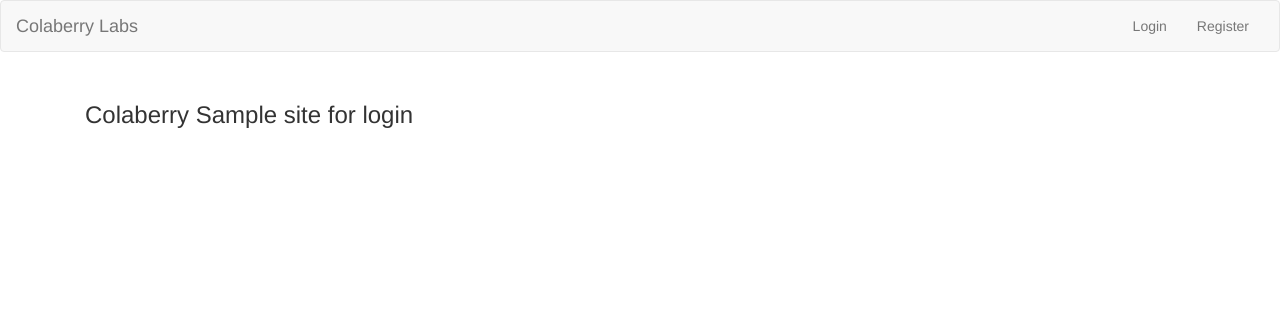
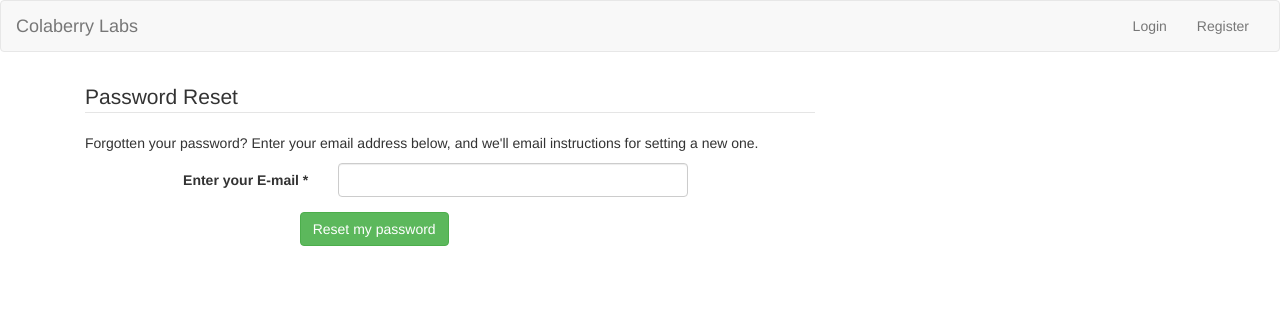
Before and after one commit to raidu4u/colaberrylabs, a Django app: a page that uses users/templates/users/base.html in a window 1280 px wide. Shown: the top 312 px of the page. Run offline with Django 3.2, Linux system fonts and the light colour scheme; some libraries are stand-ins or nearby versions.

Commit message:
reset password

```diff
--- a/colaberrylabs/urls.py
+++ b/colaberrylabs/urls.py
@@ -1,18 +1,3 @@
-"""colaberrylabs URL Configuration
-
-The `urlpatterns` list routes URLs to views. For more information please see:
-    https://docs.djangoproject.com/en/1.11/topics/http/urls/
-Examples:
-Function views
-    1. Add an import:  from my_app import views
-    2. Add a URL to urlpatterns:  url(r'^$', views.home, name='home')
-Class-based views
-    1. Add an import:  from other_app.views import Home
-    2. Add a URL to urlpatterns:  url(r'^$', Home.as_view(), name='home')
-Including another URLconf
-    1. Import the include() function: from django.conf.urls import url, include
-    2. Add a URL to urlpatterns:  url(r'^blog/', include('blog.urls'))
-"""
 from django.conf.urls import url, include
 from django.contrib import admin
 from django.contrib.auth import views as auth_views
@@ -22,6 +7,12 @@ urlpatterns = [
     url(r'^register/', users_views.register, name= 'register'),
     url(r'^login/', auth_views.LoginView.as_view(template_name= 'users/login.html'), name='login'),
     url(r'^logout/', auth_views.LogoutView.as_view(template_name= 'users/logout.html'), name='logout'),
+    url(r'^password-reset/', auth_views.PasswordResetView.as_view(template_name= 'users/password_reset.html'),
+        name='password_reset'),
+    url(r'^password-reset-confirm/<uidb64>/<key>/', auth_views.PasswordResetConfirmView.as_view(template_name= 'users/password_reset_confirm.html'), name='password_reset_confirm'),
+    url(r'^password-reset/done/',
+        auth_views.PasswordResetDoneView.as_view(template_name= 'users/password_reset_done.html'),
+        name='password_reset_done'),
     url(r'^admin/', admin.site.urls),
     url(r'^', users_views.index, name= 'home'),
 ]
--- a/users/forms.py
+++ b/users/forms.py
@@ -4,9 +4,9 @@ from django.contrib.auth.forms import UserCreationForm
 
 class UserRegistrationForm(UserCreationForm):
     email = forms.EmailField()
-    firstname = forms.CharField(label='First Name', max_length=30)
-    lastname = forms.CharField(label='Last Name', max_length=150)
+    first_name = forms.CharField(label='First Name', max_length=30)
+    last_name = forms.CharField(label='Last Name', max_length=150)
 
     class Meta:
         model=User
-        fields=['username', 'firstname', 'lastname', 'email', 'password1', 'password2']
+        fields=['username', 'first_name', 'last_name', 'email', 'password1', 'password2']
--- a/users/templates/users/base.html
+++ b/users/templates/users/base.html
@@ -15,11 +15,11 @@
         </div>
         <ul class="nav navbar-nav pull-right">
 	  {% if user.is_authenticated %}
+	  <li><a href="#">Profile</a></li>
 	  <li><a href="{% url 'logout' %}">Logout</a></li>
-          <li><a href="#">Profile</a></li>
 	  {% else %}
           <li><a href="{% url 'login' %}">Login</a></li>
-          <li><a href="{% url 'register' %}">Register</a></li>
+	  <li><a href="{% url 'register' %}">Register</a></li>
 	  {% endif %}
         </ul>
       </div>
--- a/users/templates/users/forgotpwd.html
+++ /dev/null
@@ -1,5 +0,0 @@
-{% extends "users/base.html" %}
-{% block content %}
-
-
-{% endblock %}
--- a/users/templates/users/login.html
+++ b/users/templates/users/login.html
@@ -9,7 +9,7 @@
       {{ form| crispy }}
     </fieldset>
     <fieldset>
-      <a class="ml-2" href="#">Forgot password</a>
+      <a class="ml-2" href="{% url 'password_reset' %}">Password Reset</a>
     </fieldset>
     <div class = "form-group">
       <button class = "btn btn-outline-info" type = "submit">Login</button>
--- /dev/null
+++ b/users/templates/users/password_reset.html
@@ -0,0 +1,25 @@
+{% extends "users/base.html" %}
+{% block content %}
+<div class="col-md-8">
+  <form class="form-horizontal" action='' id="login" method="POST">
+    <fieldset>
+      <div id="legend">
+        <legend class="">Password Reset</legend>
+        <p>Forgotten your password? Enter your email address below, and we'll email instructions for setting a new one.</p>
+      </div>
+
+      <div class="form-group">
+        <label class="control-label col-sm-4" for="email">Enter your E-mail *</label>
+        <div class="col-sm-6">
+          <input type="text" name="{{form.email.html_name}}" id="{{ form.email.auto_id }}" placeholder="" class="form-control">
+        </div>
+      </div>
+      <p class="help-block">{{ form.email.errors }}</p>
+      {% csrf_token %}
+      <div class="col-sm-10 form-group text-center">
+        <button type="submit" class="btn btn-success">Reset my password</button>
+      </div>
+    </fieldset>
+  </form>
+</div>
+{% endblock %}
--- /dev/null
+++ b/users/templates/users/password_reset_done.html
@@ -0,0 +1,6 @@
+{% extends "users/base.html" %}
+{% block content %}
+<div class='alert alert-info'>
+  An email has sent with instructions to reset your password
+</div>
+{% endblock content %}
--- a/users/templates/users/register.html
+++ b/users/templates/users/register.html
@@ -10,7 +10,7 @@
     </fieldset>
     <div class = "form-group">
       <button class = "btn btn-outline-info" type = "submit">Sign Up</button>
-          </div>
+    </div>
   </form>
   <div class = "border-top pt-3">
     <small class = "text-muted">
--- a/users/views.py
+++ b/users/views.py
@@ -9,7 +9,8 @@ def register(request):
         form = UserRegistrationForm(request.POST)
         if form.is_valid():
             form.save()
-            messages.success(request, 'User account is created')
+       #     user= form.cleaned_date['username']
+            messages.success(request, 'User account is created { username }')
             return redirect('home')
         return render(request, 'users/register.html', {'form': form})
     else:
```
Also changed, not shown: users/templates/users/password_reset_confirm.html (added, +16 -0 lines).
